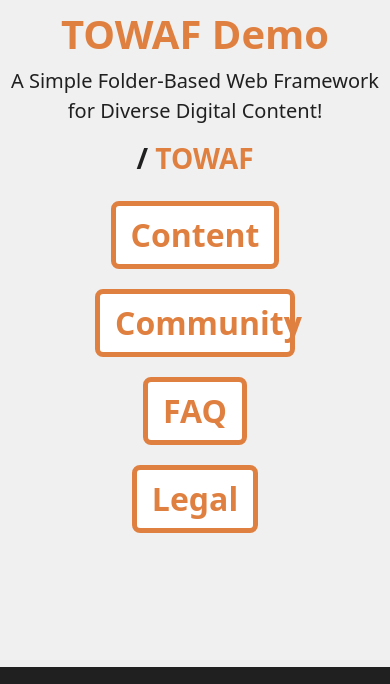
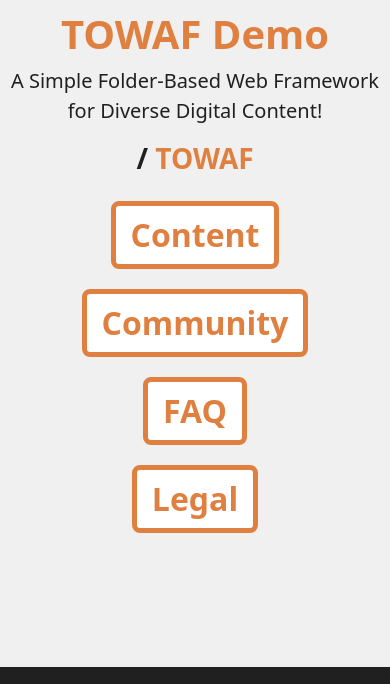
Before and after one commit to TOWAF/towaf.github.io, a plain HTML site: page index.html in a window 390 px wide. Shown: the top 684 px of the page. Drawn offline with nearby package versions, Linux system fonts and the light colour scheme.

Commit message:
css button fix

```diff
--- a/style.css
+++ b/style.css
@@ -135,13 +135,13 @@ a.active {
   cursor: pointer;
   transition: background-color 0.5s ease, color 0.5s ease;
   display: block;
-  max-width: fit-content; /* Adjusts width to content */
+  max-width: max-content; /* Adjusts width to content */
   margin: 0 auto; /* Centers the button */
 }
 
-@media (max-width: 400px) { /* Bootstrap's breakpoint for phones */
+@media (max-width: 425px) { /* Bootstrap's breakpoint for phones */
   .btn.btn-primary.btn-lg {
-    max-width: 200px;
+    max-width:min-content;
   }
 }
 
```
